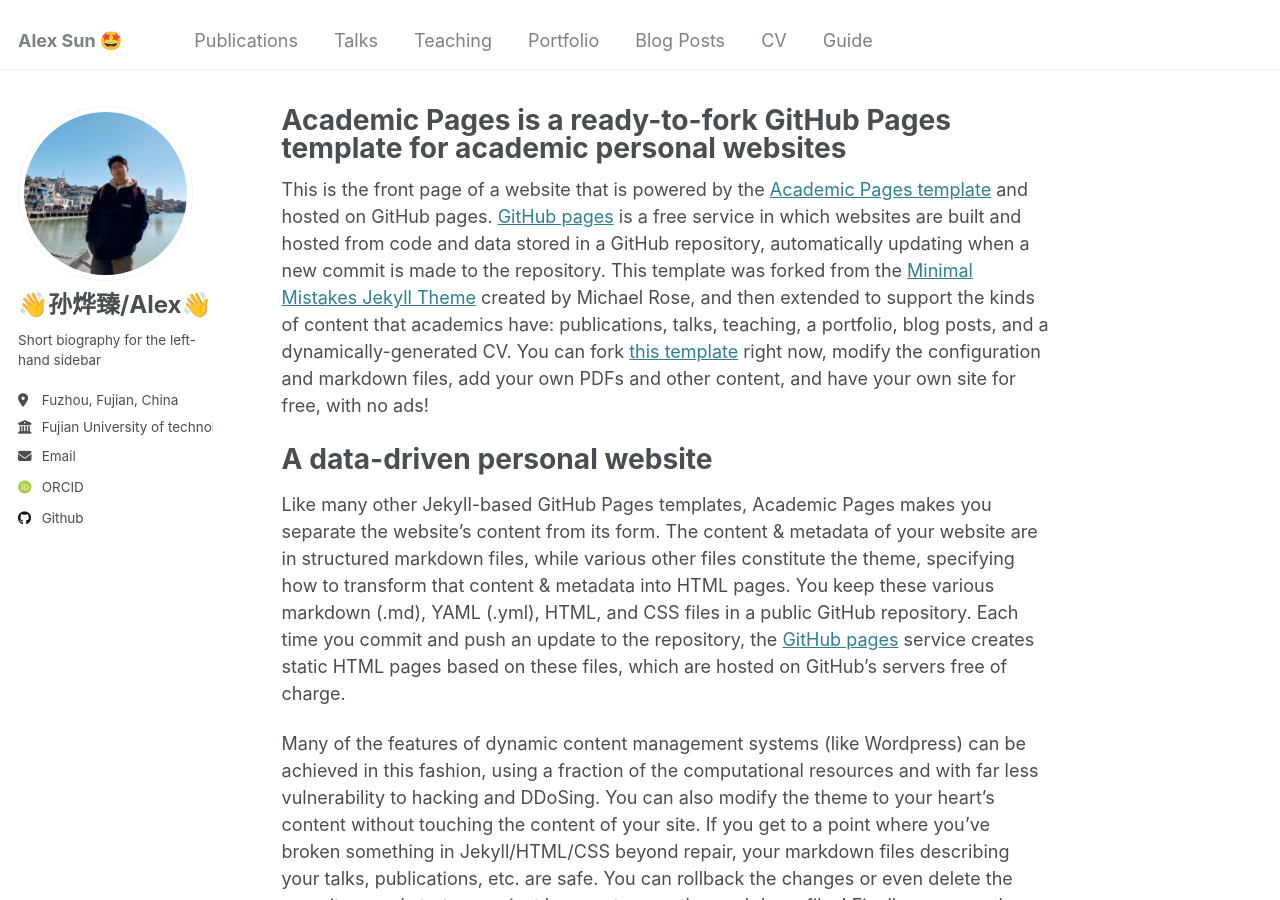
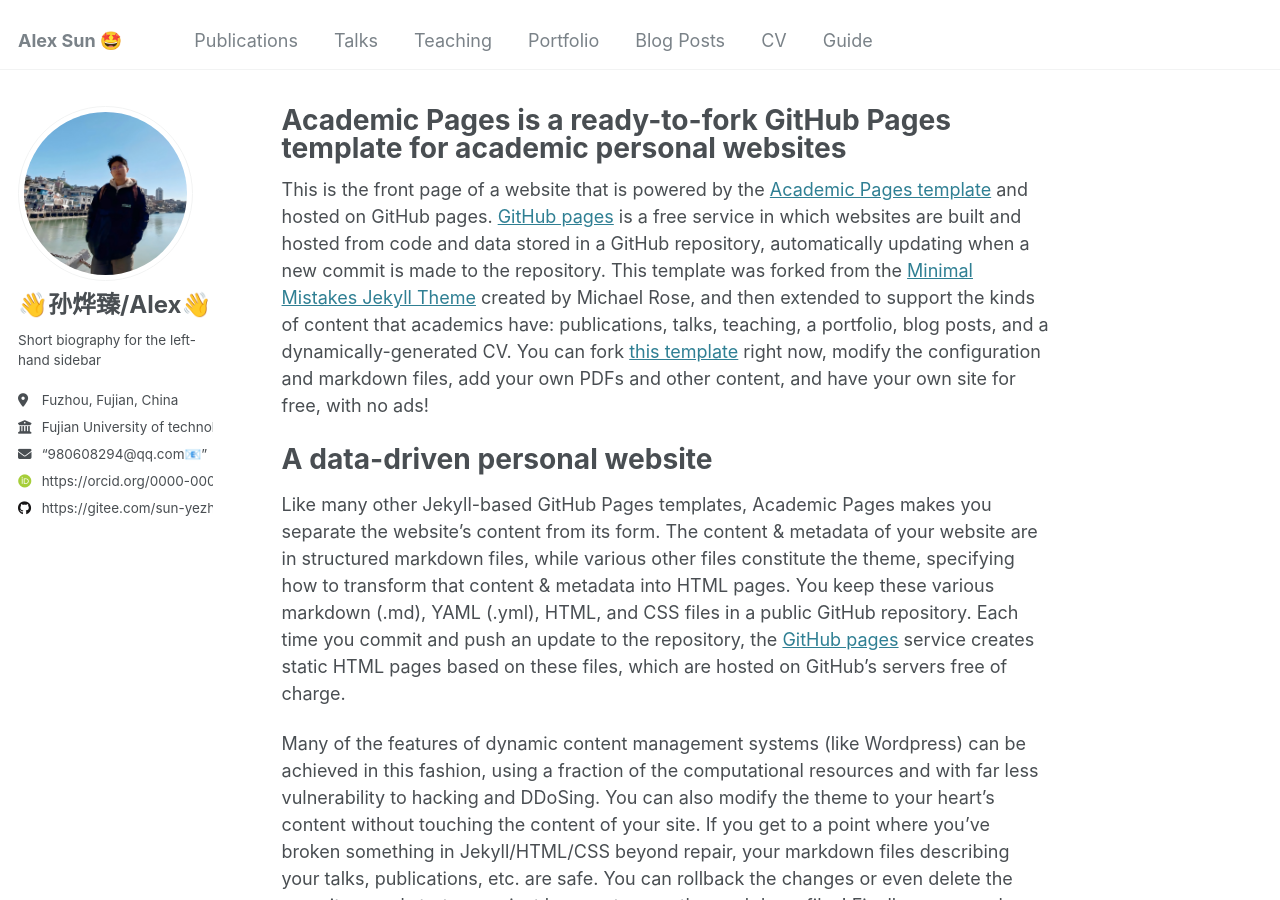
Before and after one commit to yuyuasd/yuyuasd.github.io, a Jekyll site: the page built from _pages/about.md, in a window 1280 px wide and 900 px high. Built offline with Jekyll 4.4.1, drawn with Linux system fonts in a browser that asks for light colours; some web fonts are replaced.

Commit message:
update: modify author profile links to display text instead of clickable links

```diff
--- a/_includes/author-profile.html
+++ b/_includes/author-profile.html
@@ -34,7 +34,7 @@
         <li><a href="{{ author.uri }}"><i class="fas fa-fw fa-link icon-pad-right" aria-hidden="true"></i>{{ site.data.ui-text[site.locale].website_label | default: "Website" }}</a></li>
       {% endif %}
       {% if author.email %}
-        <li><a href="mailto:{{ author.email }}"><i class="fas fa-fw fa-envelope icon-pad-right" aria-hidden="true"></i>{{ site.data.ui-text[site.locale].email_label | default: "Email" }}</a></li>
+        <li><i class="fas fa-fw fa-envelope icon-pad-right" aria-hidden="true"></i>{{ author.email }}</li>
       {% endif %}
 
       <!-- Font Awesome and Academicons icons / Academic websites -->
@@ -51,7 +51,7 @@
         <li><a href="{{ author.impactstory }}"><i class="ai ai-impactstory ai-fw icon-pad-right"></i>Impactstory</a></li>
       {% endif %}
       {% if author.orcid %}
-        <li><a href="{{ author.orcid }}"><i class="ai ai-orcid ai-fw icon-pad-right"></i>ORCID</a></li>
+        <li><i class="ai ai-orcid ai-fw icon-pad-right" aria-hidden="true"></i>{{ author.orcid }}</li>
       {% endif %}
       {% if author.pubmed %}
         <li><a href="{{ author.pubmed }}"><i class="ai ai-pubmed ai-fw icon-pad-right"></i>PubMed</a></li>
@@ -74,7 +74,7 @@
         <li><a href="https://dribbble.com/{{ author.dribbble }}"><i class="fab fa-fw fa-dribbble icon-pad-right" aria-hidden="true"></i>Dribbble</a></li>
       {% endif %}
       {% if author.github %}
-        <li><a href="https://github.com/{{ author.github }}"><i class="fab fa-fw fa-github icon-pad-right" aria-hidden="true"></i>Github</a></li>
+        <li><i class="fab fa-fw fa-github icon-pad-right" aria-hidden="true"></i>{{ author.github }}</li>
       {% endif %}
       {% if author.kaggle %}
         <li><a href="https://kaggle.com/{{ author.kaggle }}"><i class="fab fa-fw fa-kaggle icon-pad-right" aria-hidden="true"></i>Kaggle</a></li>
```
